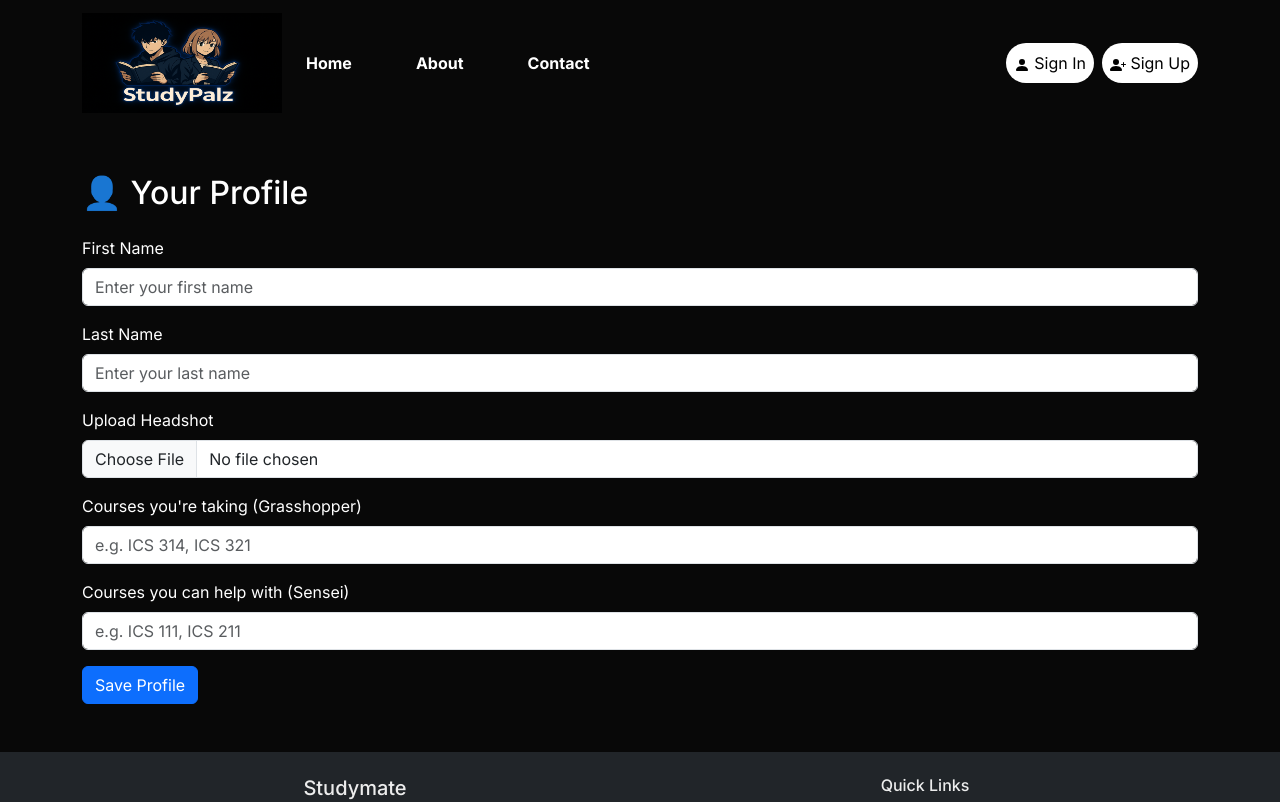
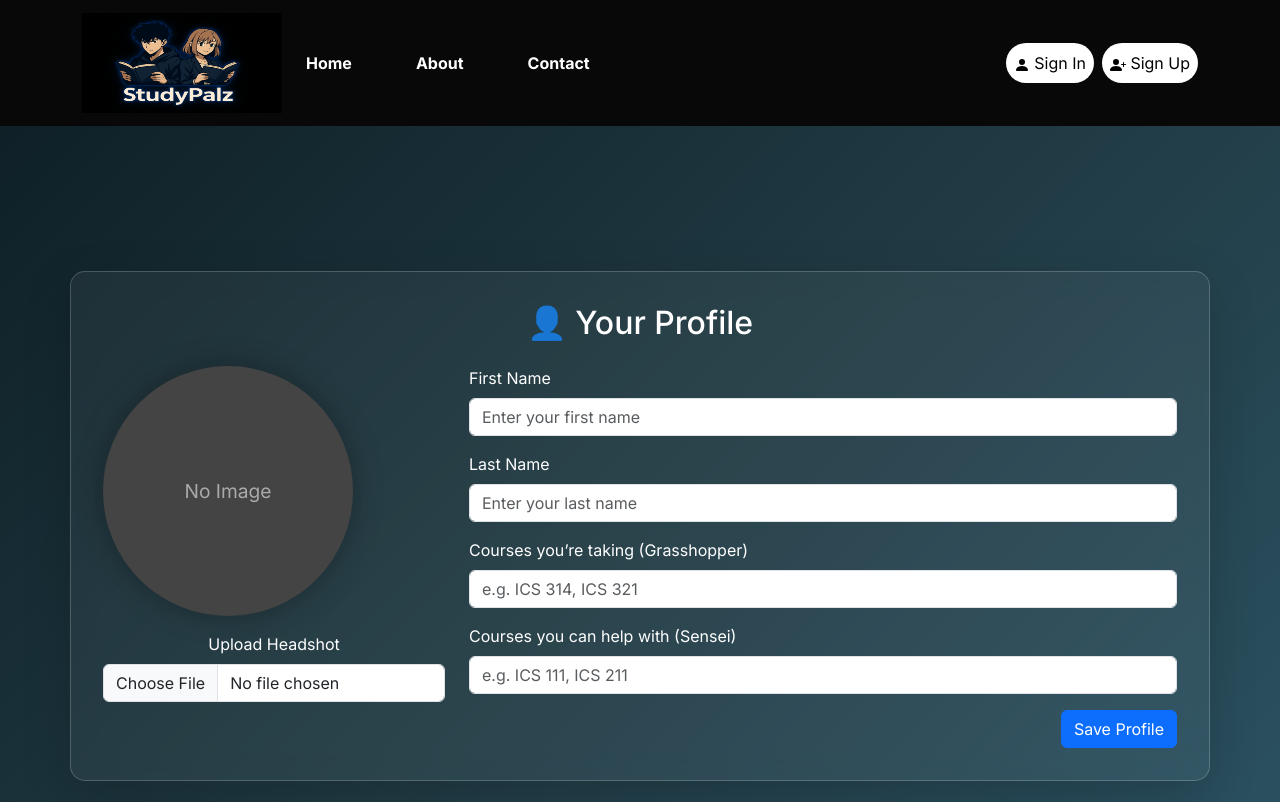
Before and after one commit to study-palz/study-palz.github.io, a Next.js app: page /profile in a window 1280 px wide. Shown: the top 802 px of the page. Built offline with nearby package versions, Linux system fonts and the light colour scheme; no server answers.

Commit message:
Update page.tsx

```diff
--- a/src/app/profile/page.tsx
+++ b/src/app/profile/page.tsx
@@ -63,11 +63,80 @@ export default function ProfilePage() {
   };
 
   return (
-    <Container className="py-5" style={{ color: 'white' }}>
-      <h2 className="mb-4">👤 Your Profile</h2>
+    <div
+      style={{
+        minHeight: '100vh',
+        background: 'linear-gradient(135deg, #0f2027, #203a43, #2c5364)',
+        display: 'flex',
+        alignItems: 'center',
+        justifyContent: 'center',
+        padding: '2rem',
+      }}
+    >
+      <Container
+        className="shadow-lg"
+        style={{
+          color: 'white',
+          background: 'rgba(255, 255, 255, 0.05)',
+          backdropFilter: 'blur(12px)',
+          border: '1px solid rgba(255, 255, 255, 0.2)',
+          borderRadius: '15px',
+          padding: '2rem',
+        }}
+      >
+        <h2 className="mb-4 text-center">👤 Your Profile</h2>
 
         {message && <Alert variant="info">{message}</Alert>}
 
+        <div className="row align-items-start">
+          {/* Left column: Image */}
+          <div className="col-md-4 text-center mb-4 mb-md-0">
+            {profileImage ? (
+              <img
+                src={profileImage}
+                alt="Headshot Preview"
+                style={{
+                  width: '100%',
+                  maxWidth: '250px',
+                  height: '250px',
+                  objectFit: 'cover',
+                  borderRadius: '50%',
+                  border: '4px solid #00ffe7',
+                  boxShadow: '0 0 30px #00ffe7',
+                  transition: 'transform 0.3s ease-in-out',
+                }}
+              />
+            ) : (
+              <div
+                style={{
+                  width: '250px',
+                  height: '250px',
+                  borderRadius: '50%',
+                  backgroundColor: '#444',
+                  display: 'flex',
+                  alignItems: 'center',
+                  justifyContent: 'center',
+                  fontSize: '1.2rem',
+                  color: '#aaa',
+                  boxShadow: '0 0 30px rgba(0,0,0,0.3)',
+                }}
+              >
+                No Image
+              </div>
+            )}
+
+            <Form.Group className="mt-3">
+              <Form.Label>Upload Headshot</Form.Label>
+              <Form.Control
+                type="file"
+                accept="image/*"
+                onChange={handleImageChange}
+              />
+            </Form.Group>
+          </div>
+
+          {/* Right column: Form */}
+          <div className="col-md-8">
             <Form onSubmit={handleSubmit}>
               <Form.Group className="mb-3">
                 <Form.Label>First Name</Form.Label>
@@ -90,34 +159,7 @@ export default function ProfilePage() {
               </Form.Group>
 
               <Form.Group className="mb-3">
-          <Form.Label>Upload Headshot</Form.Label>
-          <Form.Control
-            type="file"
-            accept="image/*"
-            onChange={handleImageChange}
-          />
-        </Form.Group>
-
-        {profileImage && (
-          <div className="mb-3">
-            <Form.Label>Preview</Form.Label>
-            <div>
-              <img
-                src={profileImage}
-                alt="Headshot Preview"
-                style={{
-                  width: '150px',
-                  height: '150px',
-                  objectFit: 'cover',
-                  borderRadius: '50%',
-                }}
-              />
-            </div>
-          </div>
-        )}
-
-        <Form.Group className="mb-3">
-          <Form.Label>Courses you&apos;re taking (Grasshopper)</Form.Label>
+                <Form.Label>Courses you’re taking (Grasshopper)</Form.Label>
                 <Form.Control
                   type="text"
                   placeholder="e.g. ICS 314, ICS 321"
@@ -136,10 +178,15 @@ export default function ProfilePage() {
                 />
               </Form.Group>
 
+              <div className="text-end">
                 <Button variant="primary" type="submit">
                   Save Profile
                 </Button>
+              </div>
             </Form>
+          </div>
+        </div>
       </Container>
+    </div>
   );
 }
```
Lines whose indentation alone changed are shown as unchanged.
